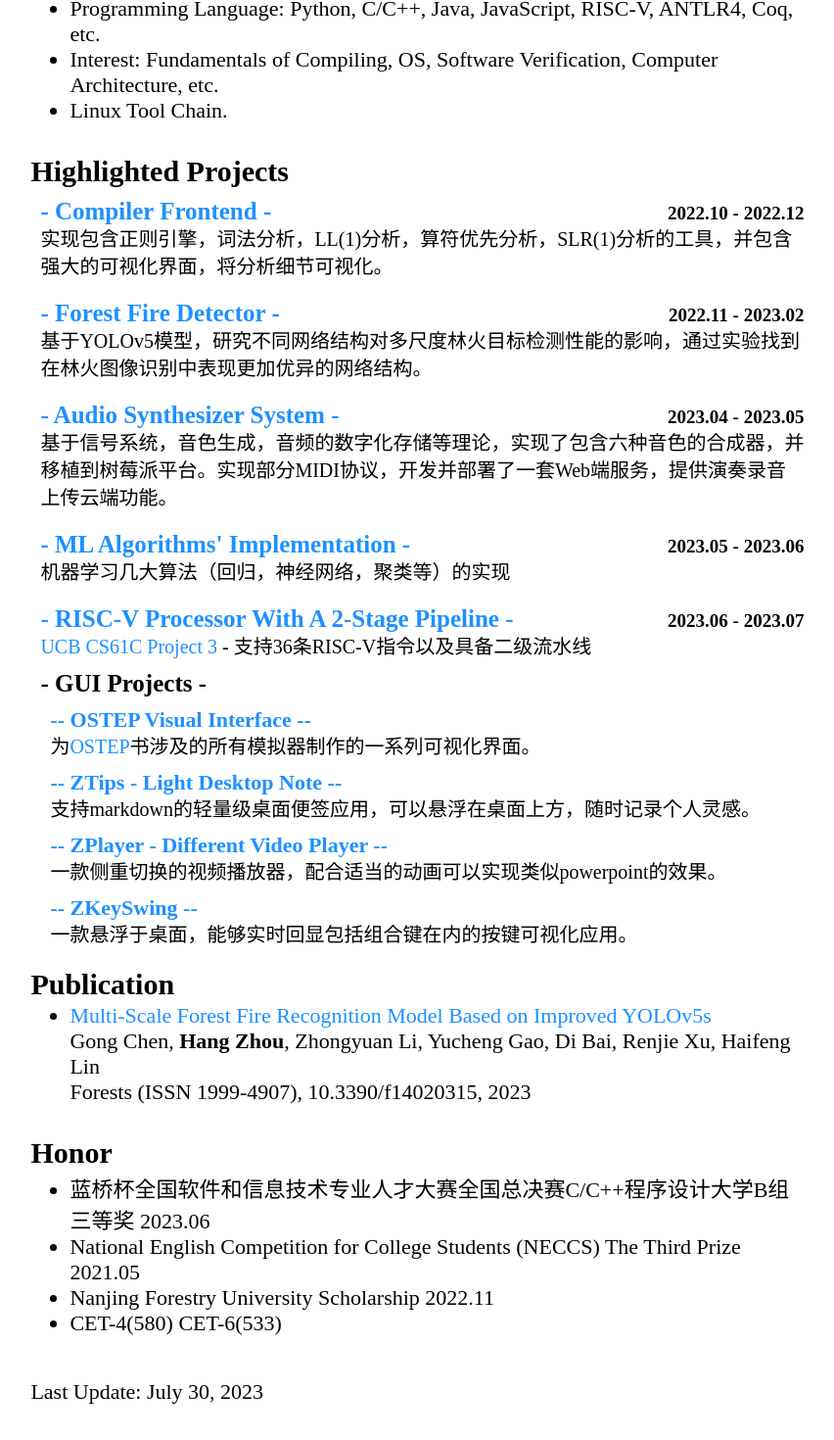
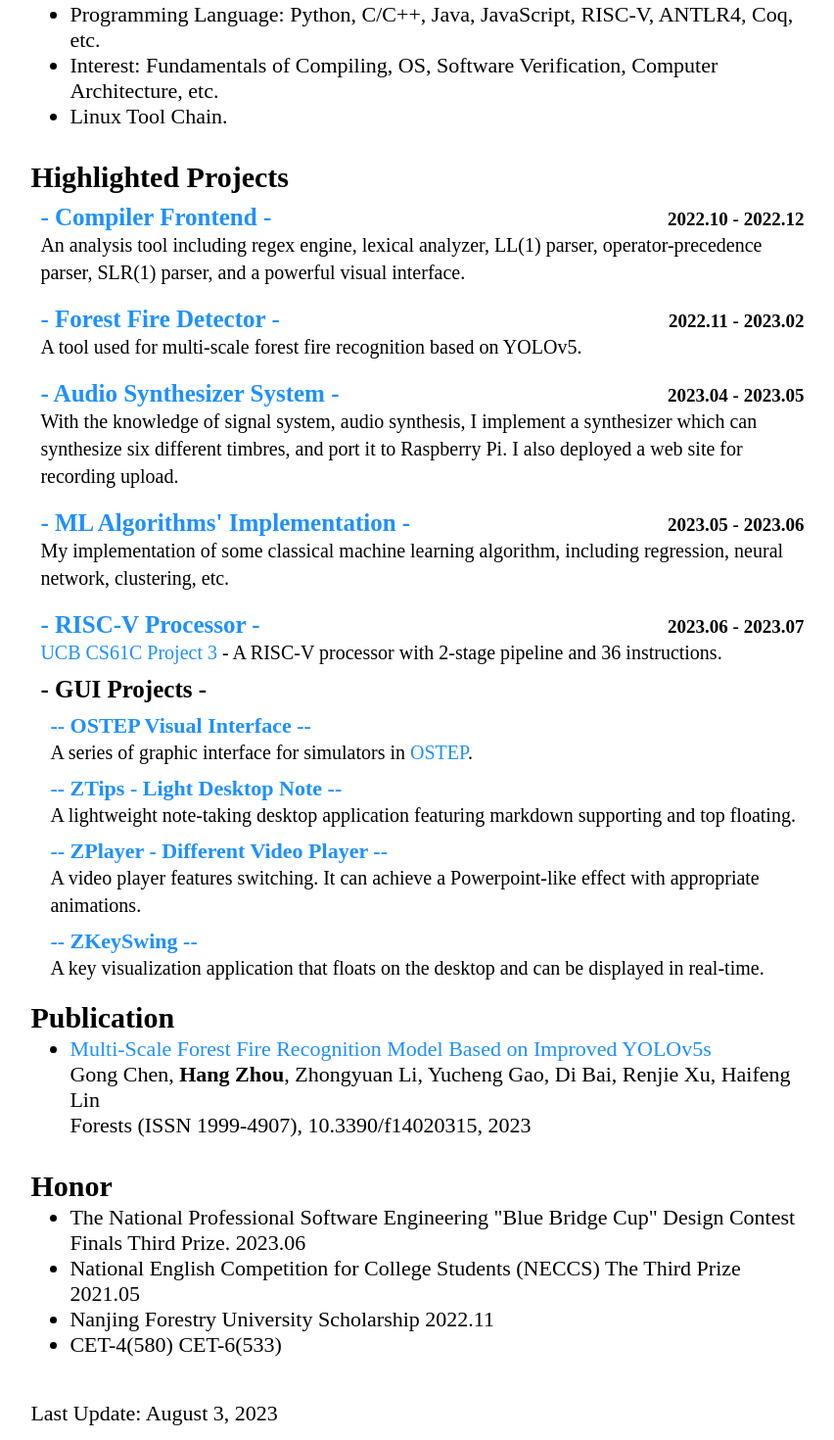
Before and after one commit to retreatingwolf/zemb, a React (Create React App) app: page /cv-en in a window 1280 px wide. Shown: the part 387-1857 px from the top of the page at 98% size, without its empty margins (7-859 px from the left). Built offline with nearby package versions, Linux system fonts and the light colour scheme.

Commit message:
English version CV

```diff
--- a/src/pages/CV-En/index.js
+++ b/src/pages/CV-En/index.js
@@ -11,13 +11,13 @@ const CV_En = () => {
           alt="profile"
         />
         <div className="basic-info">
-          <h1>周航(Hang Zhou)</h1>
+          <h1>周航 (Zhou Hang)</h1>
           <div className="basic-info-intern">Nanjing Forestry University, Junior</div>
           <div className="basic-info-intern">Computer Science</div>
           <div className="basic-info-intern">hangzhou@njfu.edu.cn</div>
           <div className="basic-info-intern">
             <a href="http://47.100.107.53">CV(PDF)</a>&nbsp;
-            <a href="/">CV(Chinese)</a>&nbsp;
+            <a href="/">CV(中文)</a>&nbsp;
             <a href="https://gitee.com/zhouzhoukang" target="_blank" rel="noreferrer">Gitee</a>&nbsp;
             <a href="/Blog">Blog</a>
           </div>
@@ -53,7 +53,7 @@ const CV_En = () => {
               <div className="project-time">2022.10 - 2022.12</div>
             </div>
             <div className="project-descriptions">
-              <span className="project-description">实现包含正则引擎，词法分析，LL(1)分析，算符优先分析，SLR(1)分析的工具，并包含强大的可视化界面，将分析细节可视化。</span>
+              <span className="project-description">An analysis tool including regex engine, lexical analyzer, LL(1) parser, operator-precedence parser, SLR(1) parser, and a powerful visual interface.</span>
             </div>
           </div>
 
@@ -63,7 +63,7 @@ const CV_En = () => {
               <div className="project-time">2022.11 - 2023.02</div>
             </div>
             <div className="project-descriptions">
-              <span className="project-description">基于YOLOv5模型，研究不同网络结构对多尺度林火目标检测性能的影响，通过实验找到在林火图像识别中表现更加优异的网络结构。</span>
+              <span className="project-description">A tool used for multi-scale forest fire recognition based on YOLOv5.</span>
             </div>
           </div>
 
@@ -73,7 +73,7 @@ const CV_En = () => {
               <div className="project-time">2023.04 - 2023.05</div>
             </div>
             <div className="project-descriptions">
-              <span className="project-description">基于信号系统，音色生成，音频的数字化存储等理论，实现了包含六种音色的合成器，并移植到树莓派平台。实现部分MIDI协议，开发并部署了一套Web端服务，提供演奏录音上传云端功能。</span>
+              <span className="project-description">With the knowledge of signal system, audio synthesis, I implement a synthesizer which can synthesize six different timbres, and port it to Raspberry Pi. I also deployed a web site for recording upload.</span>
             </div>
           </div>
 
@@ -83,17 +83,17 @@ const CV_En = () => {
               <div className="project-time">2023.05 - 2023.06</div>
             </div>
             <div className="project-descriptions">
-              <span className="project-description">机器学习几大算法（回归，神经网络，聚类等）的实现</span>
+              <span className="project-description">My implementation of some classical machine learning algorithm, including regression, neural network, clustering, etc.</span>
             </div>
           </div>
 
           <div className="project">
             <div className="project-name">
-              <h3><a href="https://gitee.com/zhouzhoukang/cs61c-proj3-cpu">- RISC-V Processor With A 2-Stage Pipeline -</a></h3>
+              <h3><a href="https://gitee.com/zhouzhoukang/cs61c-proj3-cpu">- RISC-V Processor -</a></h3>
               <div className="project-time">2023.06 - 2023.07</div>
             </div>
             <div className="project-descriptions">
-              <span className="project-description"><a href="https://cs61c.org/su23/projects/proj3/" target="_blank" rel="noreferrer">UCB CS61C Project 3</a> - 支持36条RISC-V指令以及具备二级流水线</span>
+              <span className="project-description"><a href="https://cs61c.org/su23/projects/proj3/" target="_blank" rel="noreferrer">UCB CS61C Project 3</a> - A RISC-V processor with 2-stage pipeline and 36 instructions.</span>
             </div>
           </div>
 
@@ -102,22 +102,22 @@ const CV_En = () => {
             <div className="subprojects">
               <h4><a href="https://gitee.com/zhouzhoukang/raidsimulator">-- OSTEP Visual Interface --</a></h4>
               <div className="project-descriptions">
-                <span className="project-description">为<a href="https://pages.cs.wisc.edu/~remzi/OSTEP/">OSTEP</a>书涉及的所有模拟器制作的一系列可视化界面。</span>
+                <span className="project-description">A series of graphic interface for simulators in <a href="https://pages.cs.wisc.edu/~remzi/OSTEP/">OSTEP</a>.</span>
               </div>
 
               <h4><a href="https://gitee.com/zhouzhoukang/ztips">-- ZTips - Light Desktop Note --</a></h4>
               <div className="project-descriptions">
-                <span className="project-description">支持markdown的轻量级桌面便签应用，可以悬浮在桌面上方，随时记录个人灵感。</span>
+                <span className="project-description">A lightweight note-taking desktop application featuring markdown supporting and top floating.</span>
               </div>
 
               <h4><a href="https://gitee.com/zhouzhoukang/zplayer">-- ZPlayer - Different Video Player --</a></h4>
               <div className="project-descriptions">
-                <span className="project-description">一款侧重切换的视频播放器，配合适当的动画可以实现类似powerpoint的效果。</span>
+                <span className="project-description">A video player features switching. It can achieve a Powerpoint-like effect with appropriate animations.</span>
               </div>
 
               <h4><a href="https://gitee.com/zhouzhoukang/zkey-swing">-- ZKeySwing --</a></h4>
               <div className="project-descriptions">
-                <span className="project-description">一款悬浮于桌面，能够实时回显包括组合键在内的按键可视化应用。</span>
+                <span className="project-description">A key visualization application that floats on the desktop and can be displayed in real-time.</span>
               </div>
             </div>
           </div>
@@ -141,7 +141,7 @@ const CV_En = () => {
       <div className="publications-container">
         <h2>Honor</h2>
         <ul>
-          <li>蓝桥杯全国软件和信息技术专业人才大赛全国总决赛C/C++程序设计大学B组三等奖 2023.06</li>
+          <li>The National Professional Software Engineering "Blue Bridge Cup" Design Contest Finals Third Prize. 2023.06</li>
           <li>National English Competition for College Students (NECCS) The Third Prize 2021.05</li>
           <li>Nanjing Forestry University Scholarship 2022.11</li>
           <li>CET-4(580) CET-6(533)</li>
@@ -149,7 +149,7 @@ const CV_En = () => {
       </div>
 
       <footer>
-        <p>Last Update: July 30, 2023</p>
+        <p>Last Update: August 3, 2023</p>
       </footer>
     </div>
   )
--- a/src/pages/CV/index.js
+++ b/src/pages/CV/index.js
@@ -151,7 +151,7 @@ const CV = () => {
         </ul>
       </div>
       <footer>
-        <p>Last Update: August 2, 2023</p>
+        <p>Last Update: August 3, 2023</p>
       </footer>
     </div>
   )
```
